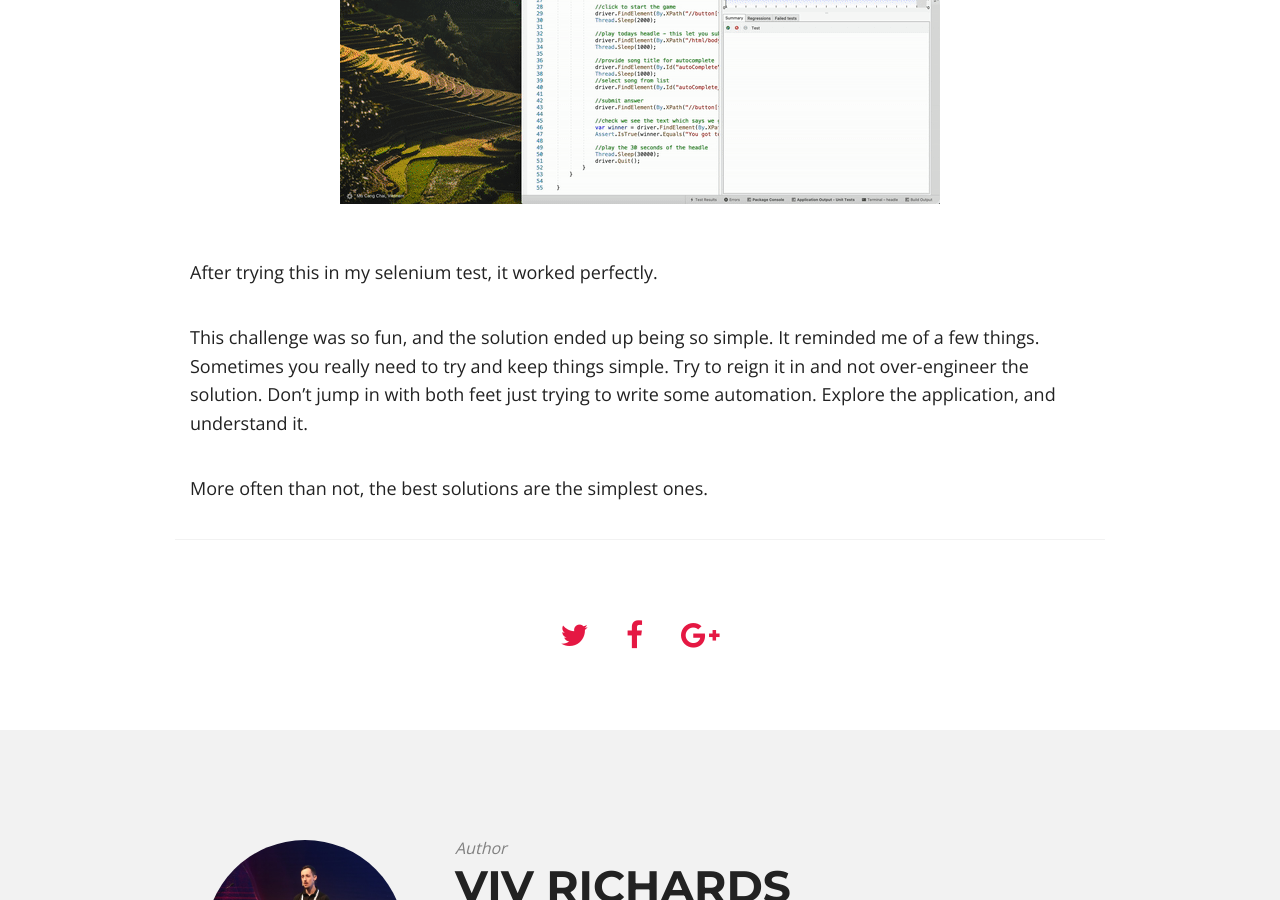
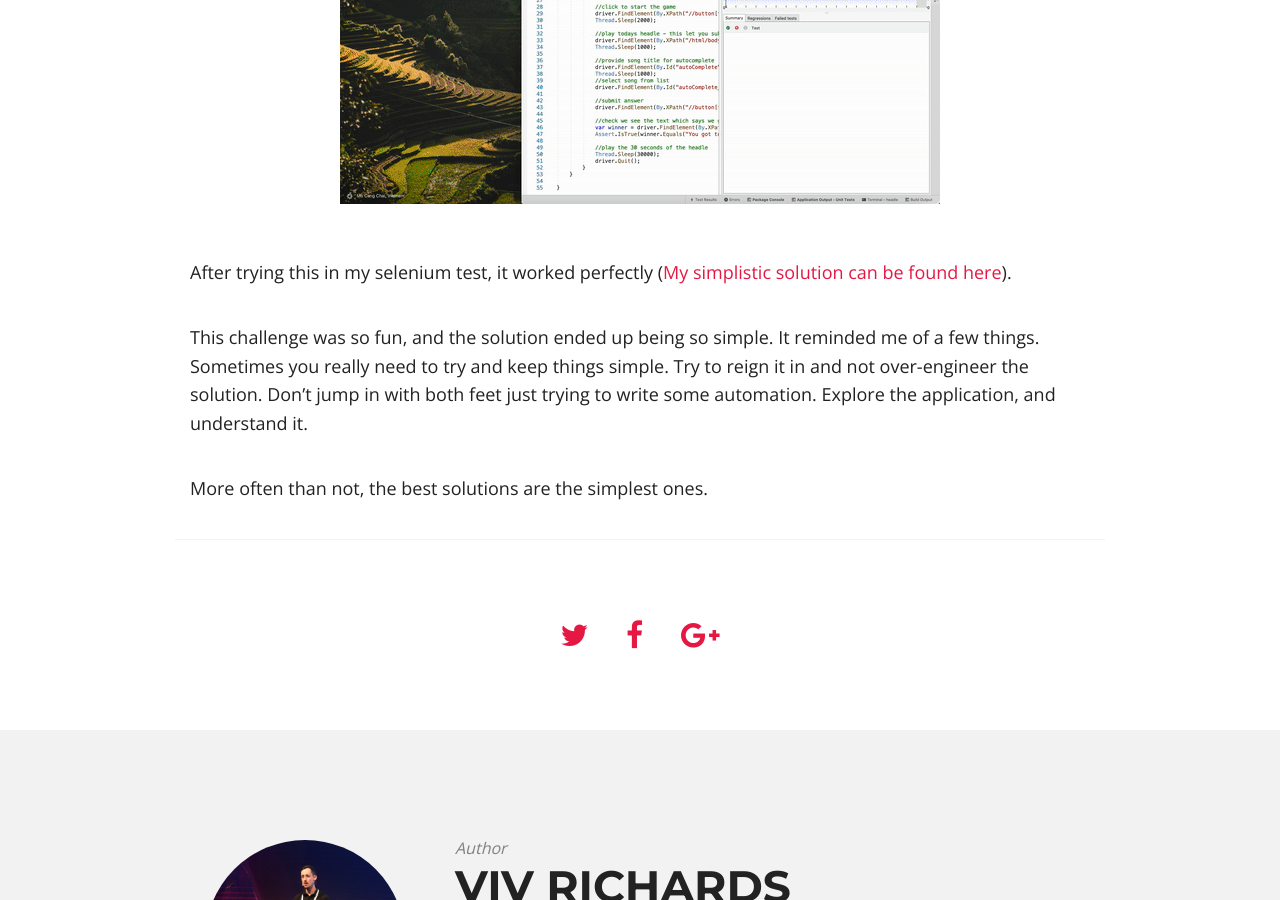
Before and after one commit to vivrichards600/vivrichards600.github.io, a Jekyll site: the page built from _posts/2022-06-18-gaming-heardle-the-art-of-keeping-things-simple.md, in a window 1280 px wide and 900 px high, scrolled down 3580 px. Built offline with Jekyll 4.4.1, drawn with Linux system fonts in a browser that asks for light colours; nearby versions of some CDN libraries; comment, search, counter and statistics services are not loaded.

Commit message:
Updating tests with example

```diff
--- a/_posts/2022-06-18-gaming-heardle-the-art-of-keeping-things-simple.md
+++ b/_posts/2022-06-18-gaming-heardle-the-art-of-keeping-things-simple.md
@@ -42,7 +42,7 @@ Now it was easy, to navigate to the Heardle page, find the hidden element, obtai
 
 ![heardle solution]({{ site.baseurl }}/images/heardle-solution.gif)
 
-After trying this in my selenium test, it worked perfectly.
+After trying this in my selenium test, it worked perfectly ([My simplistic solution can be found here](https://gist.github.com/vivrichards600/8a42aed3ca7ab7c4f2219952de067f3e.js)).
 
 This challenge was so fun, and the solution ended up being so simple. It reminded me of a few things. Sometimes you really need to try and keep things simple. Try to reign it in and not over-engineer the solution. Don't jump in with both feet just trying to write some automation.
 Explore the application, and understand it.
```
Also changed, not shown: other parts of _posts/2022-06-18-gaming-heardle-the-art-of-keeping-things-simple.md (+1 -1 lines), 1 other file.
